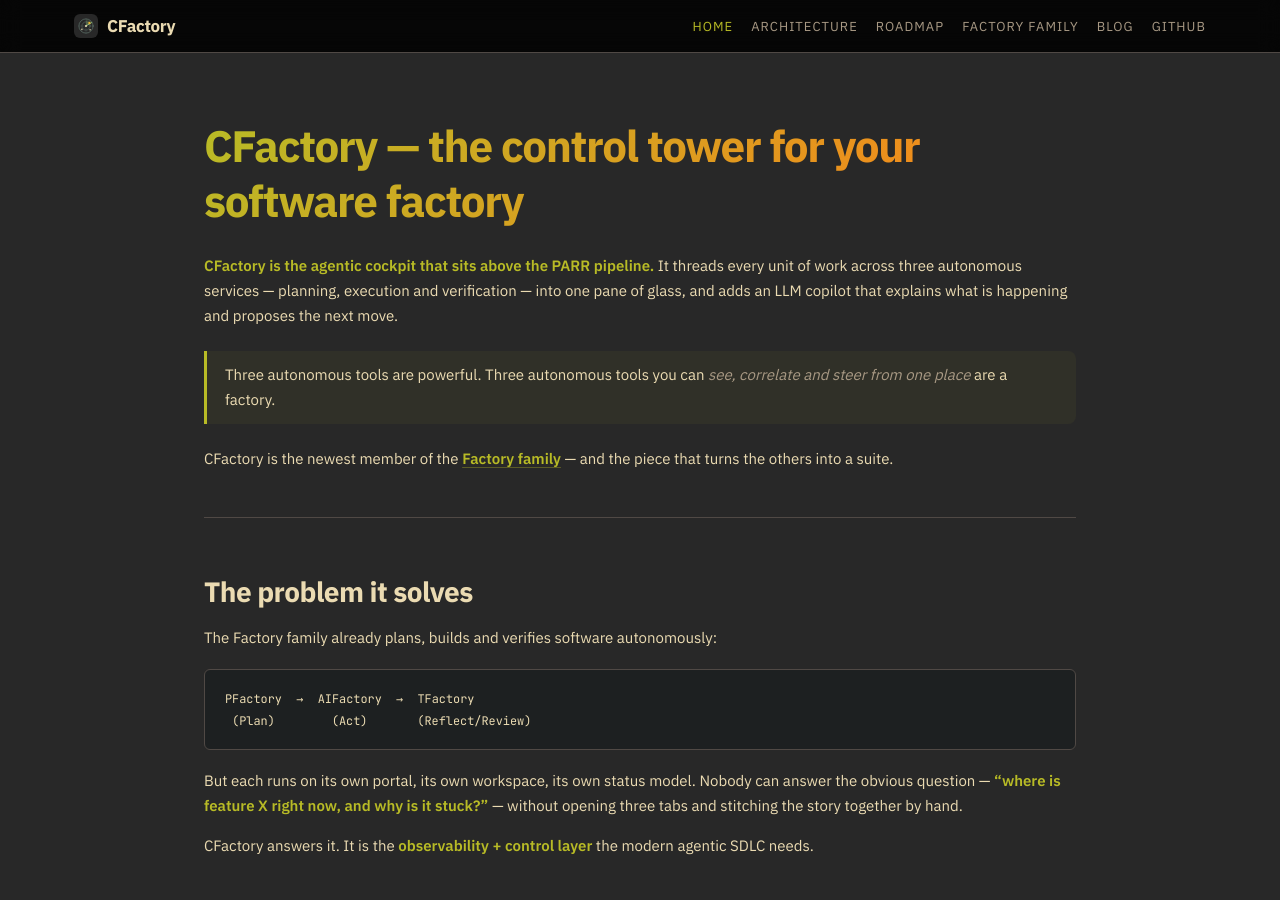
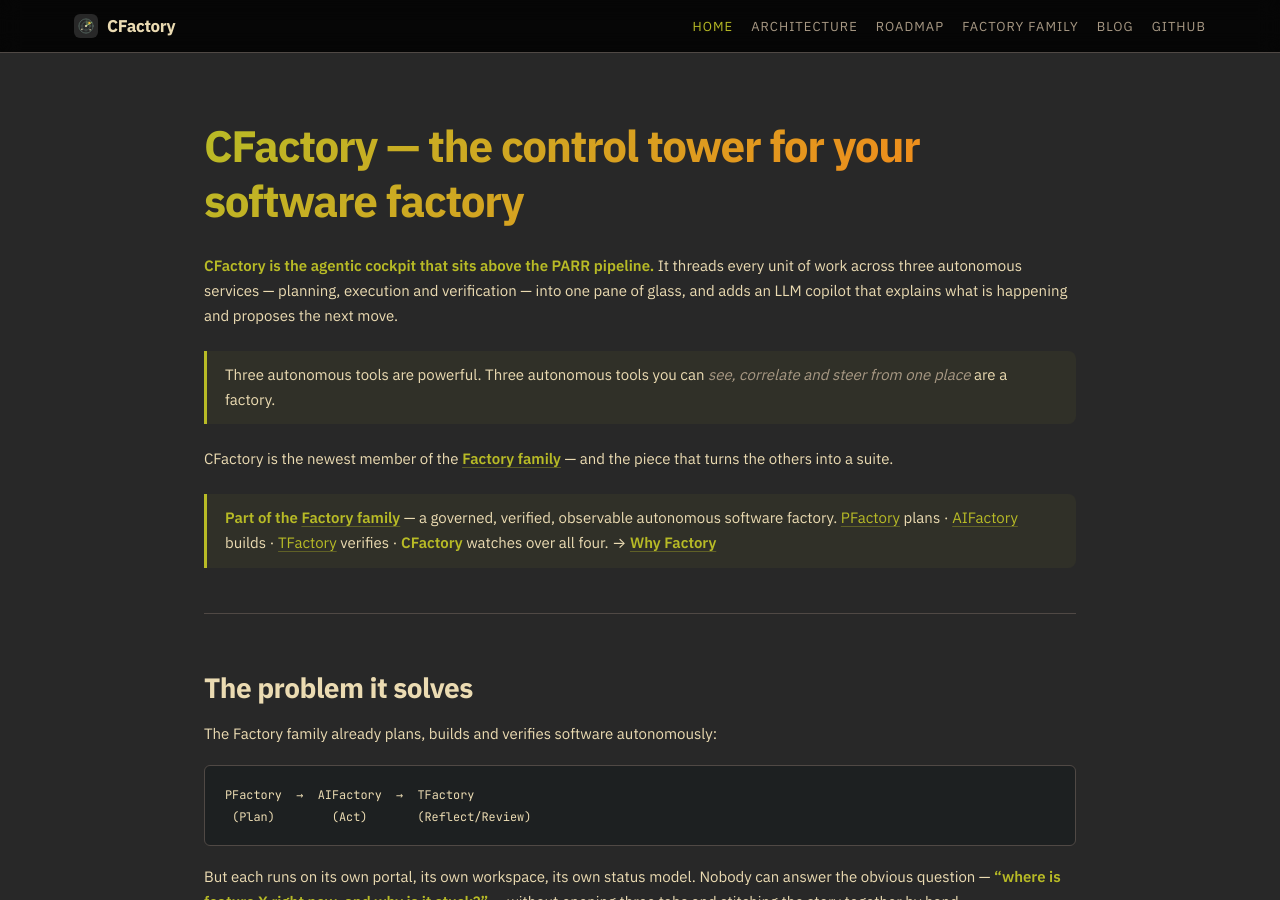
Before and after one commit to olafkfreund/CFactory, a Jekyll site: the page built from docs/index.md, in a window 1280 px wide and 900 px high. Built offline with Jekyll 4.4.1, drawn with Linux system fonts in a browser that asks for light colours.

Commit message:
docs: add Factory-family positioning blurb + Why Factory link
Co-Authored-By: Claude Opus 4.8 (1M context) <noreply@anthropic.com>

```diff
--- a/docs/index.md
+++ b/docs/index.md
@@ -15,6 +15,8 @@ is happening and proposes the next move.
 
 CFactory is the newest member of the **[Factory family](/family/)** — and the
 piece that turns the others into a suite.
+
+> **Part of the [Factory family](https://factory.freundcloud.com/)** — a governed, verified, observable autonomous software factory. [PFactory](https://pfactory.freundcloud.com/) plans · [AIFactory](https://aifactory.freundcloud.com/) builds · [TFactory](https://tfactory.freundcloud.com/) verifies · **CFactory** watches over all four. → **[Why Factory](https://factory.freundcloud.com/why/)**
 
 ---
 
```
